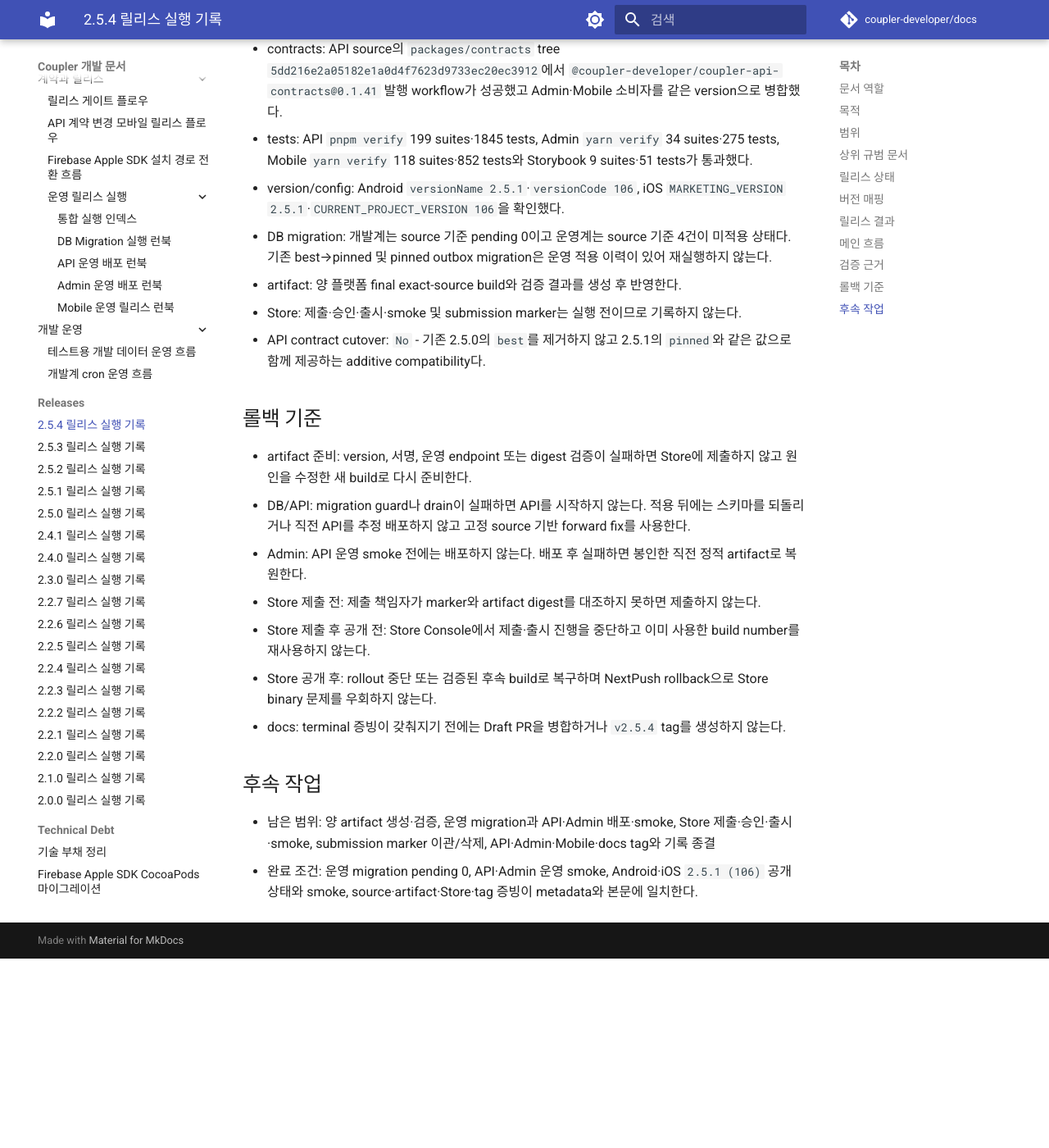
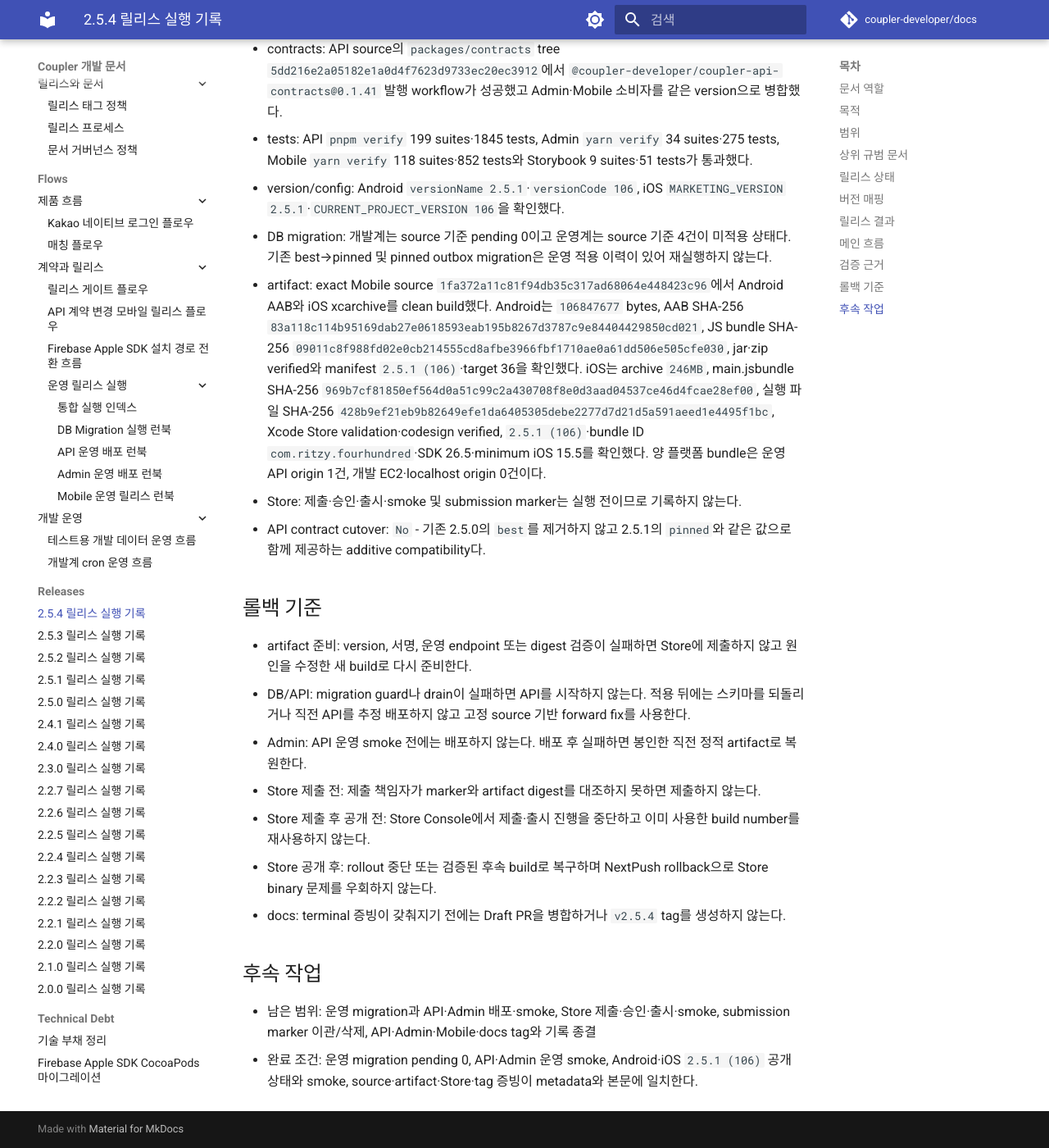
Before and after one commit to coupler-developer/docs, an MkDocs documentation site: the page built from content/releases/v2.5.4.md, in a window 1280 px wide and 1400 px high, scrolled down 4618 px. Shown: the whole window at 82% size. Built offline with MkDocs 1.6.1 and Material for MkDocs 9.7.7, drawn with Linux system fonts in a browser that asks for light colours; comment, search, counter and statistics services are not loaded; before the commit the page ends 5787 px from its top, so only the background shows below that; some of the changed text lies outside the part shown.

Commit message:
docs: 2.5.1 양 플랫폼 산출물 기록

```diff
--- a/content/releases/v2.5.4.md
+++ b/content/releases/v2.5.4.md
@@ -94,7 +94,7 @@
         "approval": null,
         "release": null,
         "smoke": null,
-        "artifact": "pending",
+        "artifact": "2026-09-03 KST exact Mobile source 1fa372a11c81f94db35c317ad68064e448423c96에서 Android·iOS 2.5.1 (106)을 clean build했다. Android AAB 106847677 bytes, SHA-256 83a118c114b95169dab27e0618593eab195b8267d3787c9e84404429850cd021, JS bundle SHA-256 09011c8f988fd02e0cb214555cd8afbe3966fbf1710ae0a61dd506e505cfe030, jar·zip verified, targetSdk 36. iOS xcarchive 246MB, main.jsbundle SHA-256 969b7cf81850ef564d0a51c99c2a430708f8e0d3aad04537ce46d4fcae28ef00, executable SHA-256 428b9ef21eb9b82649efe1da6405305debe2277d7d21d5a591aeed1e4495f1bc, Xcode Store validation·codesign verified, SDK 26.5·minimum iOS 15.5. 양 플랫폼 운영 API origin 1건·개발 EC2와 localhost origin 0건",
         "submittedMarkers": {
           "android": null,
           "ios": null
@@ -140,8 +140,8 @@
 
 - 목표 버전: `v2.5.4`
 - 전체 상태: `pending`
-- 완료 범위: API·Admin·Mobile source main 병합과 contracts `0.1.41` stable 발행
-- 대기 범위: pending 기록 preflight, 양 플랫폼 artifact 생성·검증, 운영 DB·API·Admin 반영, Store 제출·승인·출시·smoke, tag와 기록 종결
+- 완료 범위: API·Admin·Mobile source main 병합, contracts `0.1.41` stable 발행, pending 기록 preflight와 양 플랫폼 artifact 생성·검증
+- 대기 범위: 운영 DB·API·Admin 반영, Store 제출·승인·출시·smoke, tag와 기록 종결
 
 ## 버전 매핑
 
@@ -153,7 +153,7 @@
 
 ## 릴리스 결과
 
-- 현재 결과: `pending` - API·Admin·Mobile source와 contracts package 발행은 완료됐고 운영 배포와 Store 제출은 시작하지 않았다.
+- 현재 결과: `pending` - API·Admin·Mobile source, contracts package 발행과 양 Store artifact 준비는 완료됐고 운영 배포와 Store 제출은 시작하지 않았다.
 - API는 DB·Admin에 `pinned`만 유지하면서 Mobile 응답에 `pinned`와 동일한 `best`를 추가한다. 따라서 2.5.0과 2.5.1 Mobile이 같은 운영 API를 동시에 사용할 수 있다.
 - Android·iOS artifact는 Mobile exact source `1fa372a11c81f94db35c317ad68064e448423c96`에서 함께 생성한다.
 - Production NextPush는 실행하지 않으며 2.5.1 Store 활성화 뒤 별도 판단한다.
@@ -175,7 +175,7 @@
 - tests: API `pnpm verify` 199 suites·1845 tests, Admin `yarn verify` 34 suites·275 tests, Mobile `yarn verify` 118 suites·852 tests와 Storybook 9 suites·51 tests가 통과했다.
 - version/config: Android `versionName 2.5.1`·`versionCode 106`, iOS `MARKETING_VERSION 2.5.1`·`CURRENT_PROJECT_VERSION 106`을 확인했다.
 - DB migration: 개발계는 source 기준 pending 0이고 운영계는 source 기준 4건이 미적용 상태다. 기존 best→pinned 및 pinned outbox migration은 운영 적용 이력이 있어 재실행하지 않는다.
-- artifact: 양 플랫폼 final exact-source build와 검증 결과를 생성 후 반영한다.
+- artifact: exact Mobile source `1fa372a11c81f94db35c317ad68064e448423c96`에서 Android AAB와 iOS xcarchive를 clean build했다. Android는 `106847677` bytes, AAB SHA-256 `83a118c114b95169dab27e0618593eab195b8267d3787c9e84404429850cd021`, JS bundle SHA-256 `09011c8f988fd02e0cb214555cd8afbe3966fbf1710ae0a61dd506e505cfe030`, jar·zip verified와 manifest `2.5.1 (106)`·target 36을 확인했다. iOS는 archive `246MB`, main.jsbundle SHA-256 `969b7cf81850ef564d0a51c99c2a430708f8e0d3aad04537ce46d4fcae28ef00`, 실행 파일 SHA-256 `428b9ef21eb9b82649efe1da6405305debe2277d7d21d5a591aeed1e4495f1bc`, Xcode Store validation·codesign verified, `2.5.1 (106)`·bundle ID `com.ritzy.fourhundred`·SDK 26.5·minimum iOS 15.5를 확인했다. 양 플랫폼 bundle은 운영 API origin 1건, 개발 EC2·localhost origin 0건이다.
 - Store: 제출·승인·출시·smoke 및 submission marker는 실행 전이므로 기록하지 않는다.
 - API contract cutover: `No` - 기존 2.5.0의 `best`를 제거하지 않고 2.5.1의 `pinned`와 같은 값으로 함께 제공하는 additive compatibility다.
 
@@ -191,5 +191,5 @@
 
 ## 후속 작업
 
-- 남은 범위: 양 artifact 생성·검증, 운영 migration과 API·Admin 배포·smoke, Store 제출·승인·출시·smoke, submission marker 이관/삭제, API·Admin·Mobile·docs tag와 기록 종결
+- 남은 범위: 운영 migration과 API·Admin 배포·smoke, Store 제출·승인·출시·smoke, submission marker 이관/삭제, API·Admin·Mobile·docs tag와 기록 종결
 - 완료 조건: 운영 migration pending 0, API·Admin 운영 smoke, Android·iOS `2.5.1 (106)` 공개 상태와 smoke, source·artifact·Store·tag 증빙이 metadata와 본문에 일치한다.
```
